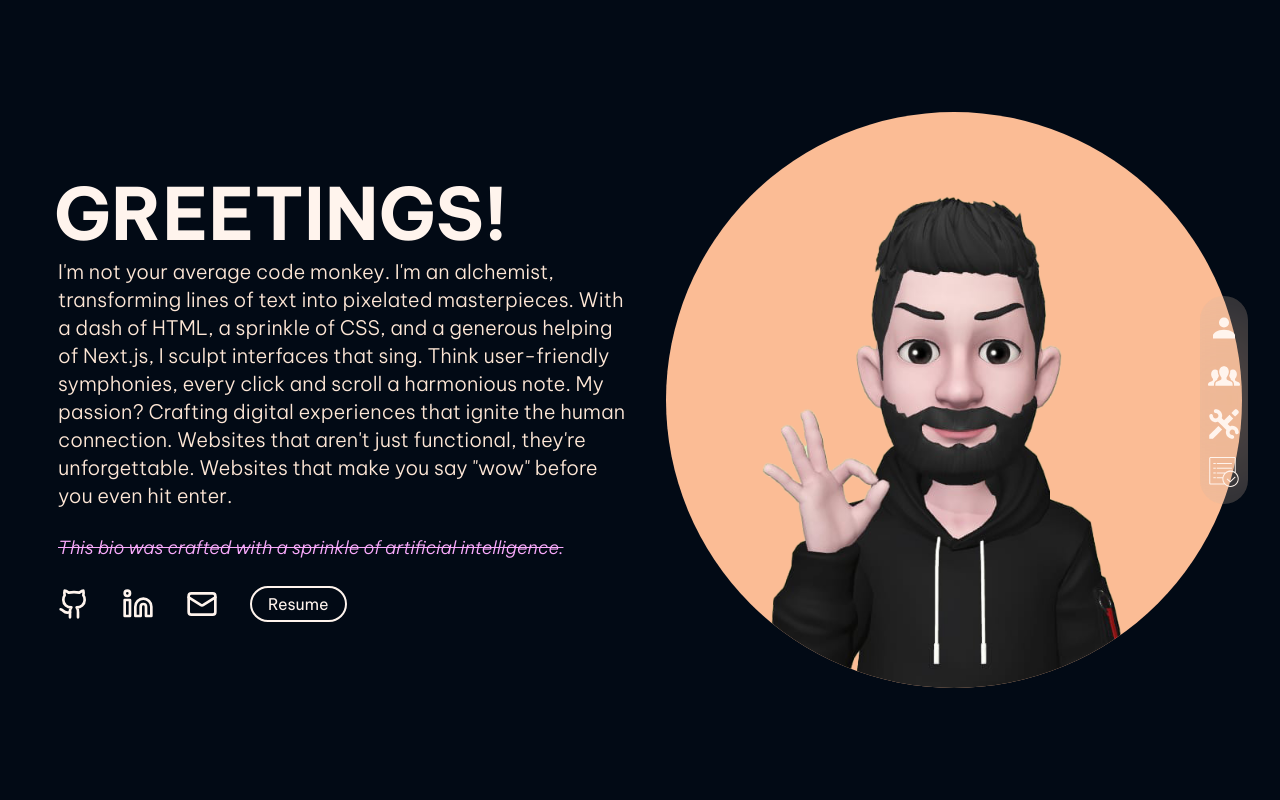
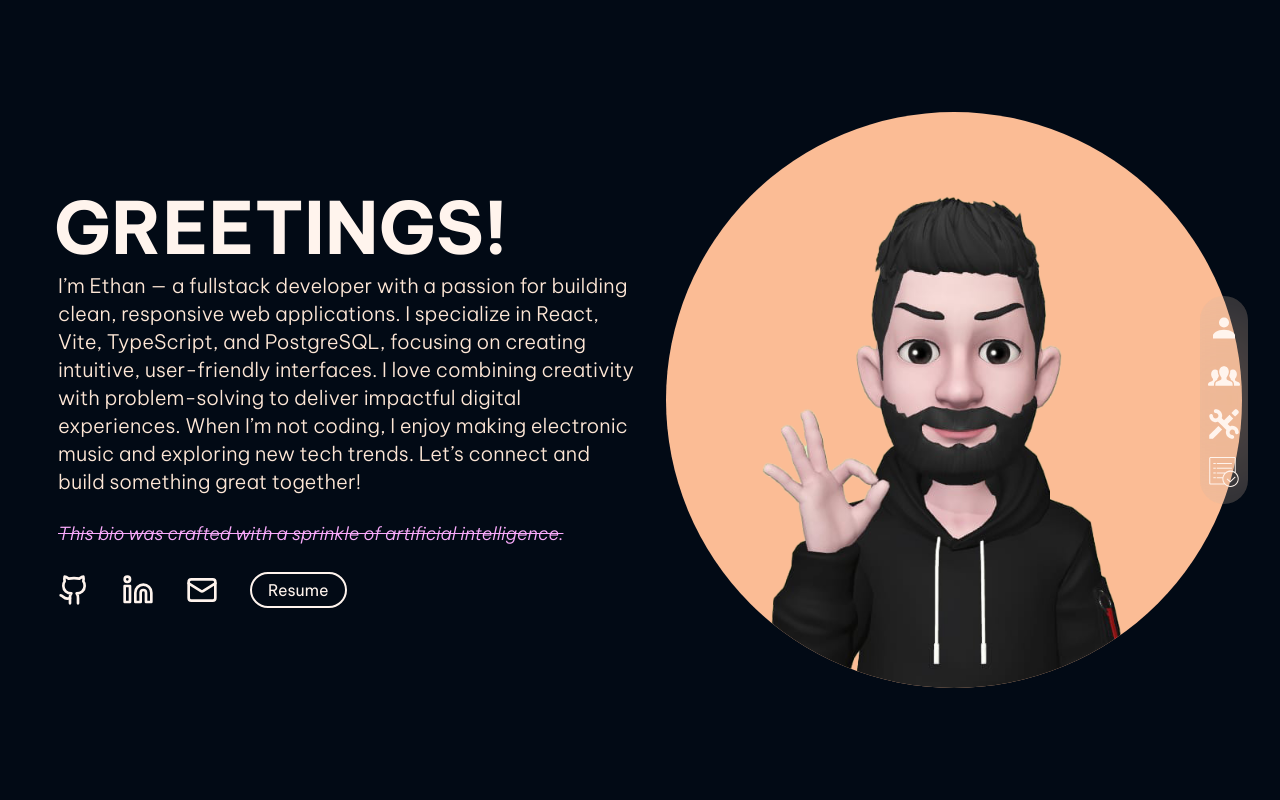
Before and after one commit to eytanbab/portfolio, a React (Vite) app: page / in a window 1280 px wide. Shown: the top 800 px of the page. Built offline with nearby package versions, Linux system fonts and the light colour scheme.

Commit message:
feat: update about me section

```diff
--- a/src/components/About.tsx
+++ b/src/components/About.tsx
@@ -18,14 +18,13 @@ const About = ({
             Greetings!
           </h1>
           <p className='text-karry-200 font-light text-base ml-1  max-w-3xl lg:max-w-xl xl:text-xl'>
-            I'm not your average code monkey. I'm an alchemist, transforming
-            lines of text into pixelated masterpieces. With a dash of HTML, a
-            sprinkle of CSS, and a generous helping of Next.js, I sculpt
-            interfaces that sing. Think user-friendly symphonies, every click
-            and scroll a harmonious note. My passion? Crafting digital
-            experiences that ignite the human connection. Websites that aren't
-            just functional, they're unforgettable. Websites that make you say
-            "wow" before you even hit enter.
+            I’m Ethan — a fullstack developer with a passion for building clean,
+            responsive web applications. I specialize in React, Vite,
+            TypeScript, and PostgreSQL, focusing on creating intuitive,
+            user-friendly interfaces. I love combining creativity with
+            problem-solving to deliver impactful digital experiences. When I’m
+            not coding, I enjoy making electronic music and exploring new tech
+            trends. Let’s connect and build something great together!
           </p>
           <p className='text-lavender-300 text-base font-light italic mt-4 ml-1 line-through max-w-3xl lg:max-w-xl w-full xl:text-lg'>
             This bio was crafted with a sprinkle of artificial intelligence.
```
